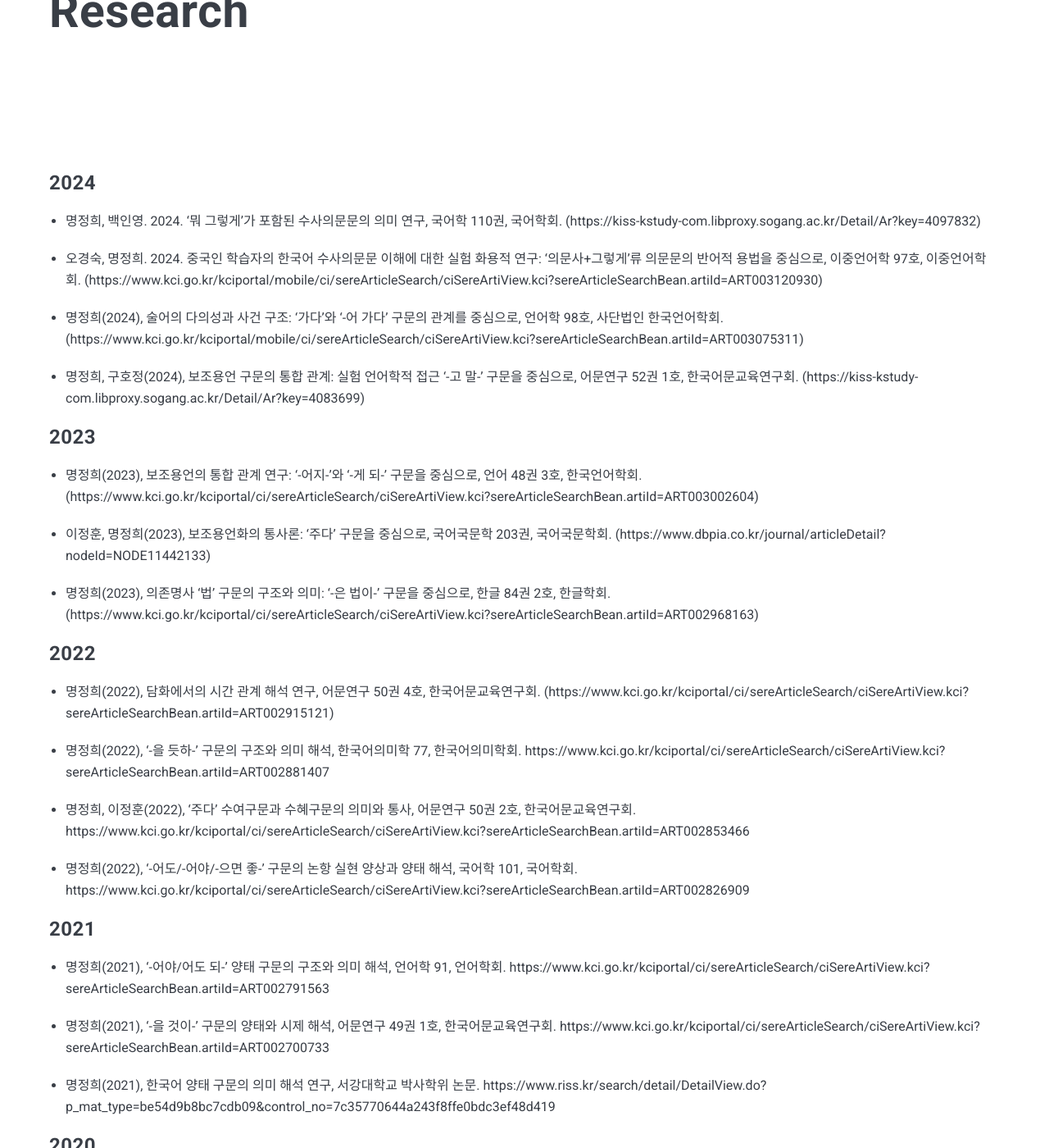
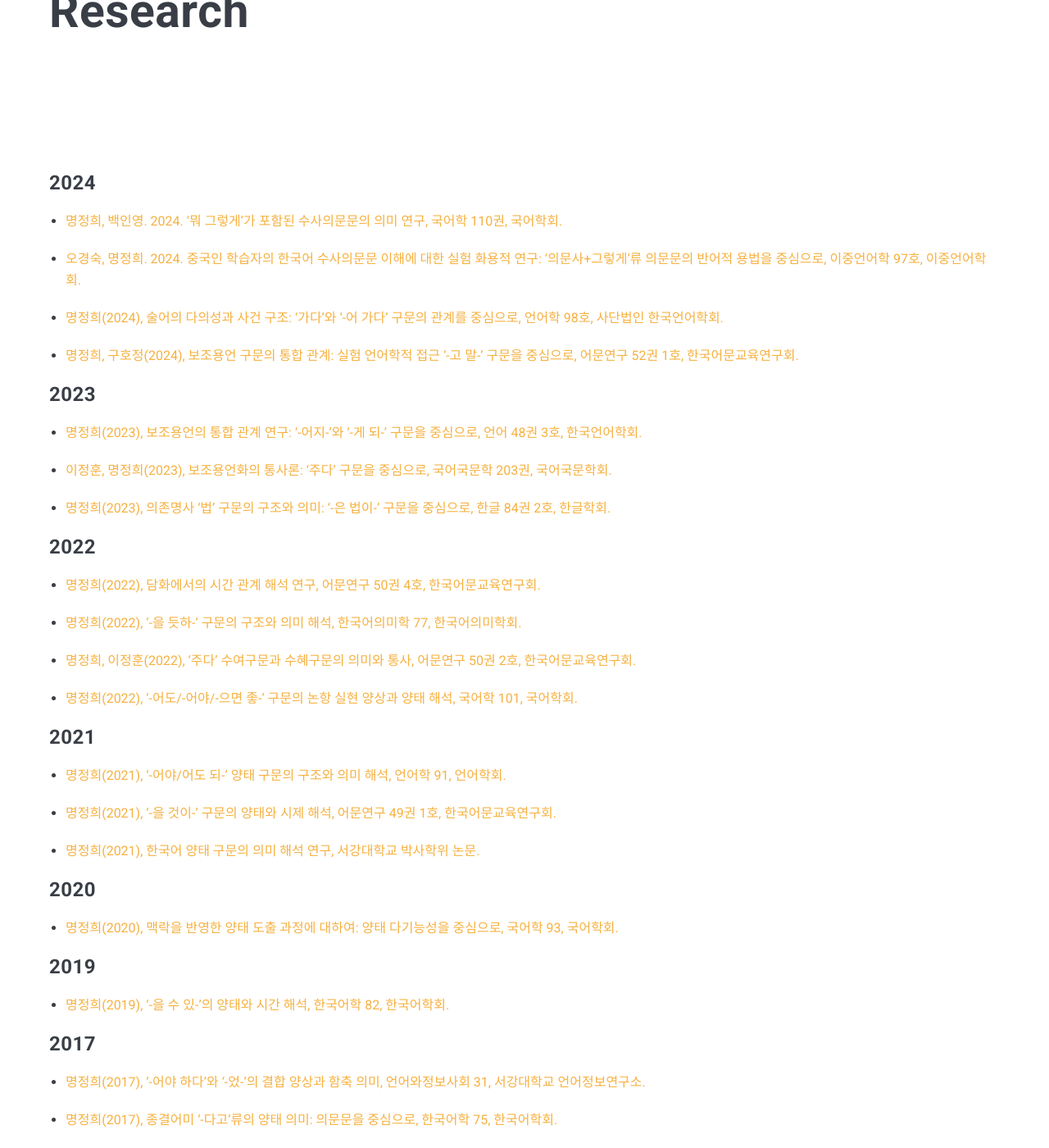
Before and after one commit to jhmyeongkr/jhmyeongkr.github.io, a Jekyll site: the page built from _pages/research.md, in a window 1280 px wide and 1400 px high, scrolled down 202 px. Shown: the whole window at 82% size. Built offline with Jekyll 4.4.1, drawn with Linux system fonts in a browser that asks for light colours; nearby versions of some CDN libraries; some of the changed text lies outside the part shown.

Commit message:
:sparkles: Update links

```diff
--- a/_includes/header.html
+++ b/_includes/header.html
@@ -27,20 +27,32 @@
               <!-- <li class="nav__item">
                 <a href="{{site.baseurl}}/" class="nav__link">Home</a>
               </li> -->
-              {% for page in site.pages %}
-                {% unless page.name == 'tags.html' or page.name == '404.html' %}
-              {% if page.title %}
+              <!-- {% for node in site.pages %}
+                {% unless node.name == 'tags.html' or node.name == '404.html' %}
+              {% if node.title %}
               <li class="nav__item">
-                <a href="{{ page.url | prepend: site.baseurl }}" class="nav__link">{{ page.title }}</a>
+                <a href="{{ node.url | prepend: site.baseurl }}"
+                  class="nav__link"
+                  style="{% if node.url == page.url%}color: #670211{% endif %}">{{ node.title }}
+                </a>
+              </li>
+              {% endif %}
+                {% endunless %}
+              {% endfor %} -->
+
+              {% assign sorted_pages = site.pages | sort:"order" %}
+              {% for node in sorted_pages %}
+                {% unless node.name == 'tags.html' or node.name == '404.html' %}
+              {% if node.title %}
+              <li class="nav__item">
+                <a href="{{ node.url | prepend: site.baseurl }}"
+                  class="nav__link"
+                  style="{% if node.url == page.url%}color: #670211{% endif %}">{{ node.title }}
+                </a>
               </li>
               {% endif %}
                 {% endunless %}
               {% endfor %}
-
-              <!-- {% assign sorted_pages = site.pages | sort:"order" %}
-              {% for node in sorted_pages %}
-                <li><a href="{{node.url}}">{{node.title}}</a></li>
-              {% endfor %} -->
             </ul>
 
           </div>
--- a/_pages/research.md
+++ b/_pages/research.md
@@ -7,72 +7,53 @@ order: 3
 ---
 
 ### 2024
-* 명정희, 백인영. 2024. ‘뭐 그렇게’가 포함된 수사의문문의 의미 연구, 국어학 110권, 국어학회.
-(https://kiss-kstudy-com.libproxy.sogang.ac.kr/Detail/Ar?key=4097832)
+* [명정희, 백인영. 2024. ‘뭐 그렇게’가 포함된 수사의문문의 의미 연구, 국어학 110권, 국어학회.](https://kiss-kstudy-com.libproxy.sogang.ac.kr/Detail/Ar?key=4097832)
 
-* 오경숙, 명정희. 2024. 중국인 학습자의 한국어 수사의문문 이해에 대한 실험 화용적 연구: ‘의문사+그렇게’류 의문문의 반어적 용법을 중심으로, 이중언어학 97호, 이중언어학회.
-(https://www.kci.go.kr/kciportal/mobile/ci/sereArticleSearch/ciSereArtiView.kci?sereArticleSearchBean.artiId=ART003120930)
+* [오경숙, 명정희. 2024. 중국인 학습자의 한국어 수사의문문 이해에 대한 실험 화용적 연구: ‘의문사+그렇게’류 의문문의 반어적 용법을 중심으로, 이중언어학 97호, 이중언어학회.](https://www.kci.go.kr/kciportal/mobile/ci/sereArticleSearch/ciSereArtiView.kci?sereArticleSearchBean.artiId=ART003120930)
 
-* 명정희(2024), 술어의 다의성과 사건 구조: ‘가다’와 ‘-어 가다’ 구문의 관계를 중심으로, 언어학 98호, 사단법인 한국언어학회.
-(https://www.kci.go.kr/kciportal/mobile/ci/sereArticleSearch/ciSereArtiView.kci?sereArticleSearchBean.artiId=ART003075311)
+* [명정희(2024), 술어의 다의성과 사건 구조: ‘가다’와 ‘-어 가다’ 구문의 관계를 중심으로, 언어학 98호, 사단법인 한국언어학회.](https://www.kci.go.kr/kciportal/mobile/ci/sereArticleSearch/ciSereArtiView.kci?sereArticleSearchBean.artiId=ART003075311)
 
-* 명정희, 구호정(2024), 보조용언 구문의 통합 관계: 실험 언어학적 접근 ‘-고 말-’ 구문을 중심으로, 어문연구 52권 1호, 한국어문교육연구회.
-(https://kiss-kstudy-com.libproxy.sogang.ac.kr/Detail/Ar?key=4083699)
+* [명정희, 구호정(2024), 보조용언 구문의 통합 관계: 실험 언어학적 접근 ‘-고 말-’ 구문을 중심으로, 어문연구 52권 1호, 한국어문교육연구회.](https://kiss-kstudy-com.libproxy.sogang.ac.kr/Detail/Ar?key=4083699)
 
 ### 2023
-* 명정희(2023), 보조용언의 통합 관계 연구: ‘-어지-’와 ‘-게 되-’ 구문을 중심으로, 언어 48권 3호, 한국언어학회.
-(https://www.kci.go.kr/kciportal/ci/sereArticleSearch/ciSereArtiView.kci?sereArticleSearchBean.artiId=ART003002604)
+* [명정희(2023), 보조용언의 통합 관계 연구: ‘-어지-’와 ‘-게 되-’ 구문을 중심으로, 언어 48권 3호, 한국언어학회.](https://www.kci.go.kr/kciportal/ci/sereArticleSearch/ciSereArtiView.kci?sereArticleSearchBean.artiId=ART003002604)
 
-* 이정훈, 명정희(2023), 보조용언화의 통사론: ‘주다’ 구문을 중심으로, 국어국문학 203권, 국어국문학회.
-(https://www.dbpia.co.kr/journal/articleDetail?nodeId=NODE11442133)
+* [이정훈, 명정희(2023), 보조용언화의 통사론: ‘주다’ 구문을 중심으로, 국어국문학 203권, 국어국문학회.](https://www.dbpia.co.kr/journal/articleDetail?nodeId=NODE11442133)
 
-* 명정희(2023), 의존명사 ‘법’ 구문의 구조와 의미: ‘-은 법이-’ 구문을 중심으로, 한글 84권 2호, 한글학회.
-(https://www.kci.go.kr/kciportal/ci/sereArticleSearch/ciSereArtiView.kci?sereArticleSearchBean.artiId=ART002968163)
+* [명정희(2023), 의존명사 ‘법’ 구문의 구조와 의미: ‘-은 법이-’ 구문을 중심으로, 한글 84권 2호, 한글학회.](https://www.kci.go.kr/kciportal/ci/sereArticleSearch/ciSereArtiView.kci?sereArticleSearchBean.artiId=ART002968163)
 
 ### 2022
 
-* 명정희(2022), 담화에서의 시간 관계 해석 연구, 어문연구 50권 4호, 한국어문교육연구회.
-(https://www.kci.go.kr/kciportal/ci/sereArticleSearch/ciSereArtiView.kci?sereArticleSearchBean.artiId=ART002915121)
+* [명정희(2022), 담화에서의 시간 관계 해석 연구, 어문연구 50권 4호, 한국어문교육연구회.](https://www.kci.go.kr/kciportal/ci/sereArticleSearch/ciSereArtiView.kci?sereArticleSearchBean.artiId=ART002915121)
 
-* 명정희(2022), ‘-을 듯하-’ 구문의 구조와 의미 해석, 한국어의미학 77, 한국어의미학회.
-https://www.kci.go.kr/kciportal/ci/sereArticleSearch/ciSereArtiView.kci?sereArticleSearchBean.artiId=ART002881407
+* [명정희(2022), ‘-을 듯하-’ 구문의 구조와 의미 해석, 한국어의미학 77, 한국어의미학회.](https://www.kci.go.kr/kciportal/ci/sereArticleSearch/ciSereArtiView.kci?sereArticleSearchBean.artiId=ART002881407)
 
-* 명정희, 이정훈(2022), ‘주다’ 수여구문과 수혜구문의 의미와 통사, 어문연구 50권 2호, 한국어문교육연구회.
-https://www.kci.go.kr/kciportal/ci/sereArticleSearch/ciSereArtiView.kci?sereArticleSearchBean.artiId=ART002853466
+* [명정희, 이정훈(2022), ‘주다’ 수여구문과 수혜구문의 의미와 통사, 어문연구 50권 2호, 한국어문교육연구회.](https://www.kci.go.kr/kciportal/ci/sereArticleSearch/ciSereArtiView.kci?sereArticleSearchBean.artiId=ART002853466)
 
-* 명정희(2022), ‘-어도/-어야/-으면 좋-’ 구문의 논항 실현 양상과 양태 해석, 국어학 101, 국어학회.
-https://www.kci.go.kr/kciportal/ci/sereArticleSearch/ciSereArtiView.kci?sereArticleSearchBean.artiId=ART002826909
+* [명정희(2022), ‘-어도/-어야/-으면 좋-’ 구문의 논항 실현 양상과 양태 해석, 국어학 101, 국어학회.](https://www.kci.go.kr/kciportal/ci/sereArticleSearch/ciSereArtiView.kci?sereArticleSearchBean.artiId=ART002826909)
 
 ### 2021
 
-* 명정희(2021), ‘-어야/어도 되-’ 양태 구문의 구조와 의미 해석, 언어학 91, 언어학회.
-https://www.kci.go.kr/kciportal/ci/sereArticleSearch/ciSereArtiView.kci?sereArticleSearchBean.artiId=ART002791563
+* [명정희(2021), ‘-어야/어도 되-’ 양태 구문의 구조와 의미 해석, 언어학 91, 언어학회.](https://www.kci.go.kr/kciportal/ci/sereArticleSearch/ciSereArtiView.kci?sereArticleSearchBean.artiId=ART002791563)
 
-* 명정희(2021), ‘-을 것이-’ 구문의 양태와 시제 해석, 어문연구 49권 1호, 한국어문교육연구회.
-https://www.kci.go.kr/kciportal/ci/sereArticleSearch/ciSereArtiView.kci?sereArticleSearchBean.artiId=ART002700733
+* [명정희(2021), ‘-을 것이-’ 구문의 양태와 시제 해석, 어문연구 49권 1호, 한국어문교육연구회.](https://www.kci.go.kr/kciportal/ci/sereArticleSearch/ciSereArtiView.kci?sereArticleSearchBean.artiId=ART002700733)
 
-* 명정희(2021), 한국어 양태 구문의 의미 해석 연구, 서강대학교 박사학위 논문.
-https://www.riss.kr/search/detail/DetailView.do?p_mat_type=be54d9b8bc7cdb09&control_no=7c35770644a243f8ffe0bdc3ef48d419
+* [명정희(2021), 한국어 양태 구문의 의미 해석 연구, 서강대학교 박사학위 논문.](https://www.riss.kr/search/detail/DetailView.do?p_mat_type=be54d9b8bc7cdb09&control_no=7c35770644a243f8ffe0bdc3ef48d419)
 
 ### 2020
 
-* 명정희(2020), 맥락을 반영한 양태 도출 과정에 대하여: 양태 다기능성을 중심으로, 국어학 93, 국어학회.
-https://www.kci.go.kr/kciportal/ci/sereArticleSearch/ciSereArtiView.kci?sereArticleSearchBean.artiId=ART002575907
+* [명정희(2020), 맥락을 반영한 양태 도출 과정에 대하여: 양태 다기능성을 중심으로, 국어학 93, 국어학회.](https://www.kci.go.kr/kciportal/ci/sereArticleSearch/ciSereArtiView.kci?sereArticleSearchBean.artiId=ART002575907)
 
 ### 2019
 
-* 명정희(2019), ‘-을 수 있-’의 양태와 시간 해석, 한국어학 82, 한국어학회.
-https://www.kci.go.kr/kciportal/ci/sereArticleSearch/ciSereArtiView.kci?sereArticleSearchBean.artiId=ART002437057
+* [명정희(2019), ‘-을 수 있-’의 양태와 시간 해석, 한국어학 82, 한국어학회.](https://www.kci.go.kr/kciportal/ci/sereArticleSearch/ciSereArtiView.kci?sereArticleSearchBean.artiId=ART002437057)
 
 ### 2017
 
-* 명정희(2017), ‘-어야 하다’와 ‘-었-’의 결합 양상과 함축 의미, 언어와정보사회 31, 서강대학교 언어정보연구소.
-https://www.kci.go.kr/kciportal/ci/sereArticleSearch/ciSereArtiView.kci?sereArticleSearchBean.artiId=ART002246687
+* [명정희(2017), ‘-어야 하다’와 ‘-었-’의 결합 양상과 함축 의미, 언어와정보사회 31, 서강대학교 언어정보연구소.](https://www.kci.go.kr/kciportal/ci/sereArticleSearch/ciSereArtiView.kci?sereArticleSearchBean.artiId=ART002246687)
 
-* 명정희(2017), 종결어미 ‘-다고’류의 양태 의미: 의문문을 중심으로, 한국어학 75, 한국어학회.
-https://www.kci.go.kr/kciportal/ci/sereArticleSearch/ciSereArtiView.kci?sereArticleSearchBean.artiId=ART002224365
+* [명정희(2017), 종결어미 ‘-다고’류의 양태 의미: 의문문을 중심으로, 한국어학 75, 한국어학회.](https://www.kci.go.kr/kciportal/ci/sereArticleSearch/ciSereArtiView.kci?sereArticleSearchBean.artiId=ART002224365)
 
 ### 2015
 
-* 명정희(2015), 접속어미 ‘-으면’의 의미와 시제 해석, 한국어학 67, 한국어학회.
-https://www.kci.go.kr/kciportal/ci/sereArticleSearch/ciSereArtiView.kci?sereArticleSearchBean.artiId=ART001991479
+* [명정희(2015), 접속어미 ‘-으면’의 의미와 시제 해석, 한국어학 67, 한국어학회.](https://www.kci.go.kr/kciportal/ci/sereArticleSearch/ciSereArtiView.kci?sereArticleSearchBean.artiId=ART001991479)
```
Also changed, not shown: _pages/contact.md (+3 -0 lines), _pages/open-resource.md (added, +9 -0 lines), _pages/talk-poster.md (+4 -4 lines), images/svg/line1.svg (added), 6 other files.
